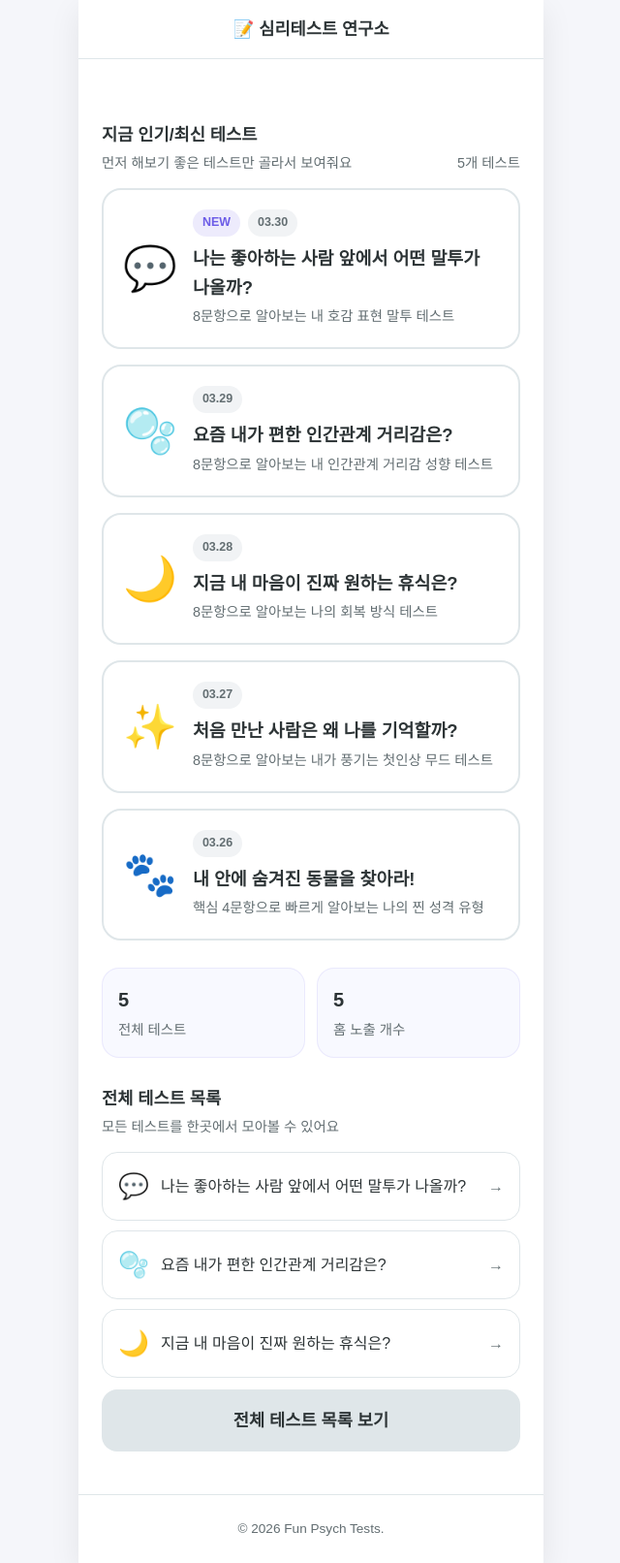
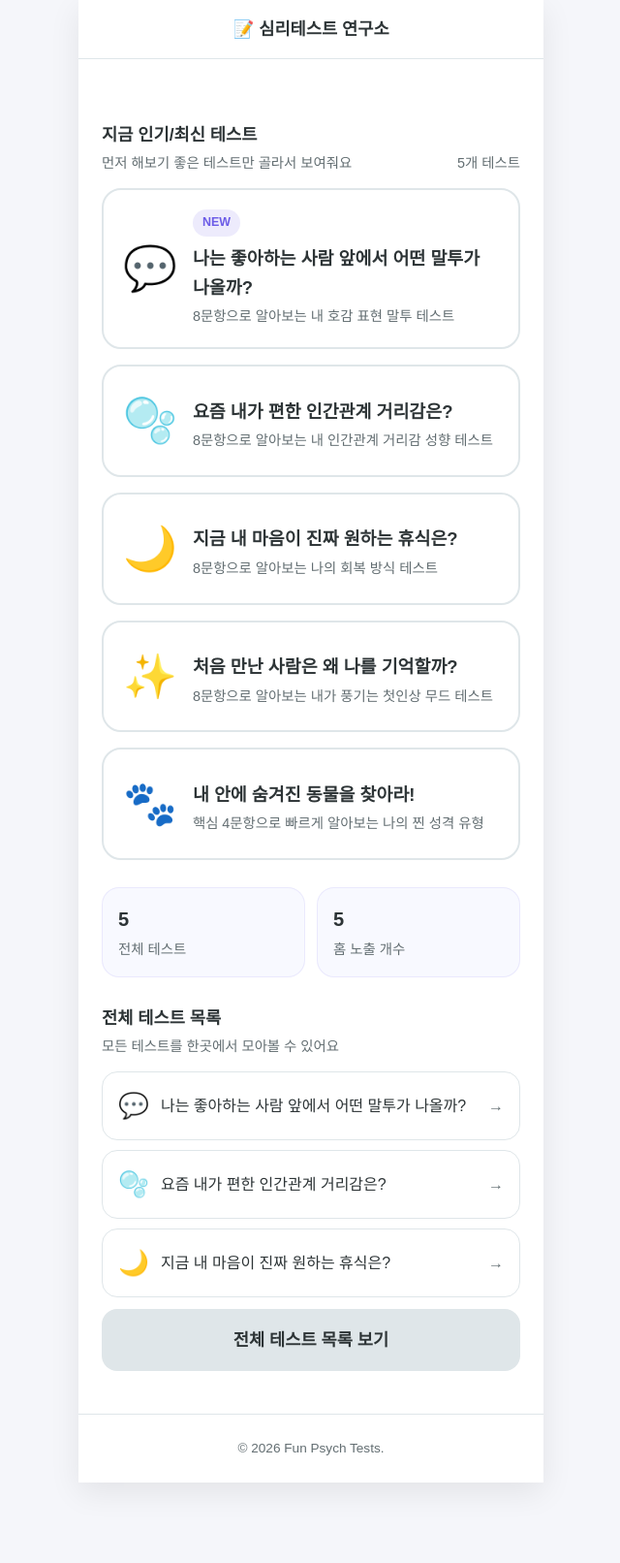
Before and after one commit to ghgfhfg2/test-holic-blog, a Jekyll site: the page built from index.html, in a window 1280 px wide. Shown: the whole page at 97% size, without its empty margins (319-959 px from the left). Built offline with Jekyll 4.4.1, drawn with Linux system fonts in a browser that asks for light colours; some web fonts are replaced.

Commit message:
Hide date badges from test listings

```diff
--- a/index.html
+++ b/index.html
@@ -23,7 +23,6 @@ description: 내 안의 진짜 모습을 발견하는 다양한 성격/심리
         <div class="test-info">
           <div class="test-meta-row">
             {% if forloop.first %}<span class="chip chip-primary">NEW</span>{% endif %}
-            {% if test.published_at %}<span class="chip">{{ test.published_at | date: "%m.%d" }}</span>{% endif %}
           </div>
           <h3>{{ test.title }}</h3>
           <p>{{ test.summary | default: test.description }}</p>
--- a/tests.html
+++ b/tests.html
@@ -25,7 +25,7 @@ permalink: /tests/
           <strong>{{ test.title }}</strong>
           <small>{{ test.summary | default: test.description }}</small>
         </span>
-        {% if test.published_at %}<span class="archive-date">{{ test.published_at | date: "%Y.%m.%d" }}</span>{% endif %}
+
       </a>
       {% endfor %}
     </div>
```
